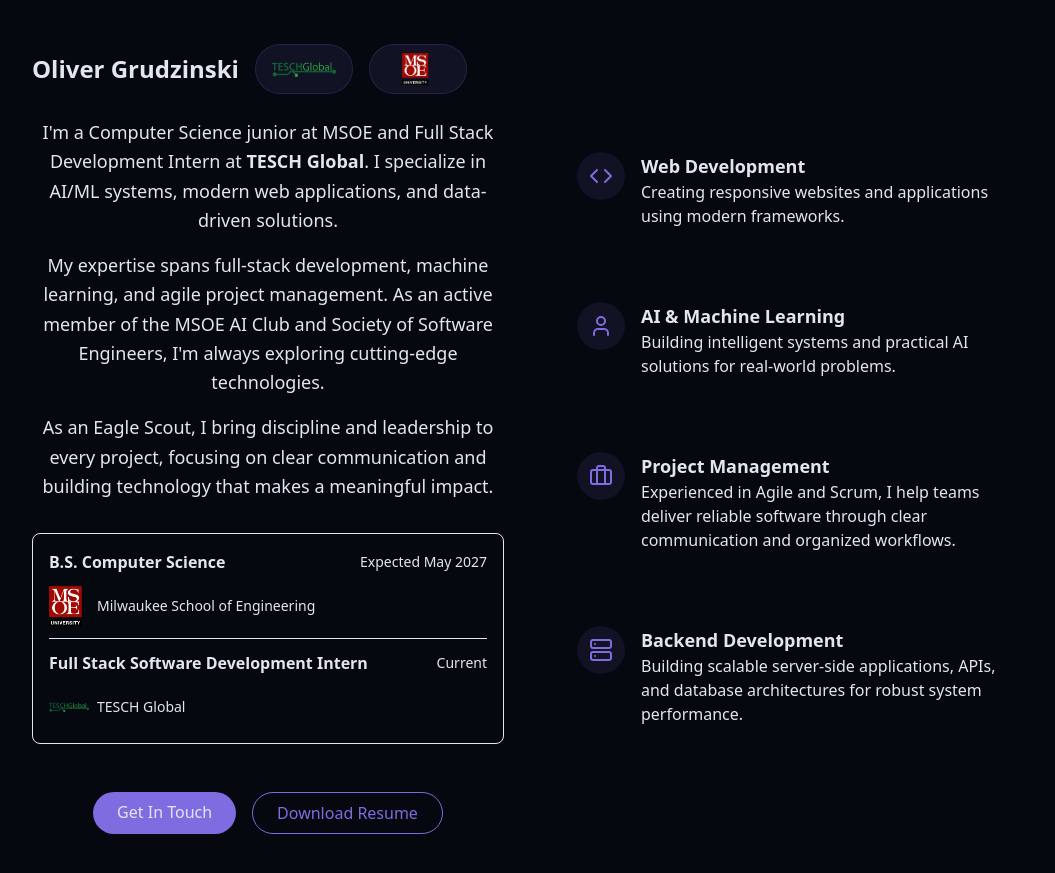
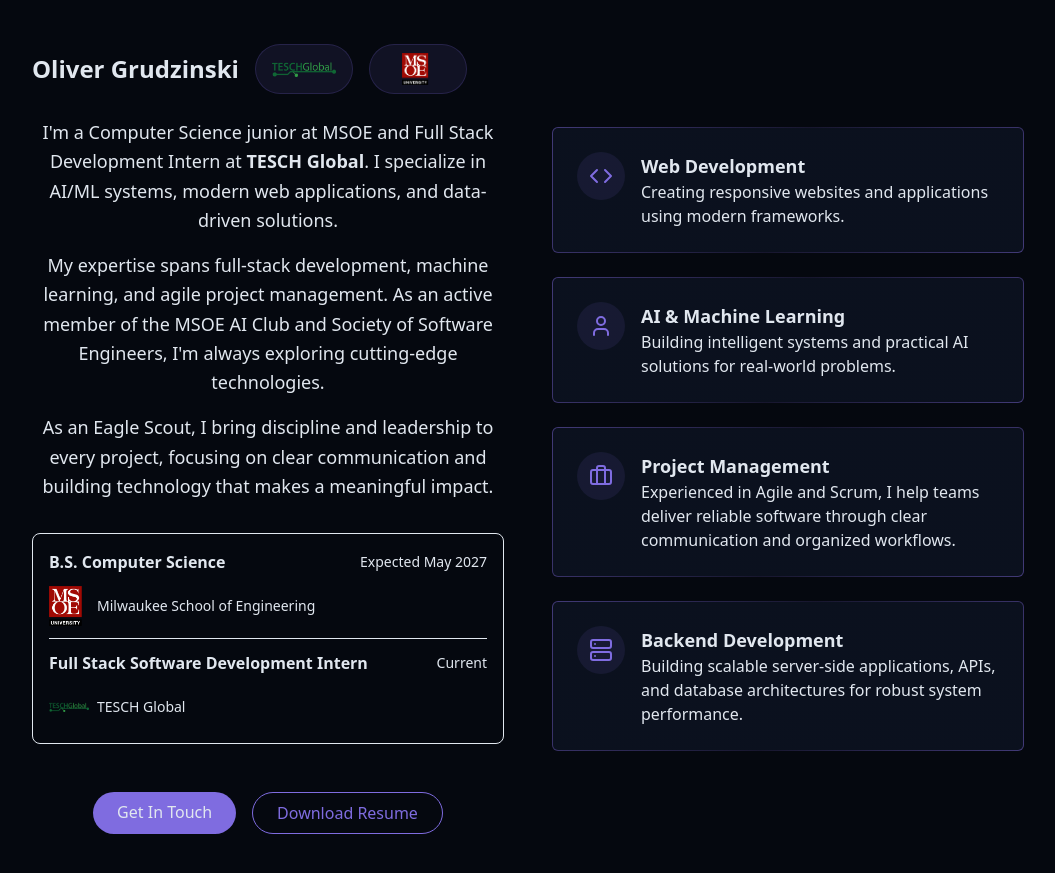
Before and after one commit to grudzinskio/Personal_Website, a React (Vite) app: page / in a window 1280 px wide. Shown: the part 940-1813 px from the top of the page, without its empty margins (128-1183 px from the left). Built offline with nearby package versions, Linux system fonts and the light colour scheme.

Commit message:
updated css to be more consistent

```diff
--- a/src/components/HeroSection.jsx
+++ b/src/components/HeroSection.jsx
@@ -89,7 +89,7 @@
                 <a
                     href="#projects"
                     aria-label="Go to Projects section"
-                    className="group flex flex-col items-center"
+                    className="group flex flex-col items-center focus-ring"
                 >
                     <div className="w-10 h-10 rounded-full border border-primary/40 bg-background/70 backdrop-blur-md flex items-center justify-center shadow-sm hover:shadow-md transition-all hover:bg-primary/10">
                         <LayoutGrid className="w-5 h-5 text-primary transition-transform group-hover:scale-110" />
@@ -101,7 +101,7 @@
                 <a
                     href="#about"
                     aria-label="Scroll to About section"
-                    className="group flex flex-col items-center"
+                    className="group flex flex-col items-center focus-ring"
                 >
                     <div className="w-10 h-10 rounded-full border border-primary/40 bg-background/70 backdrop-blur-md flex items-center justify-center shadow-sm hover:shadow-md transition-all hover:bg-primary/10">
                         <ArrowDown className="w-5 h-5 text-primary animate-bounce" />
--- a/src/index.css
+++ b/src/index.css
@@ -84,6 +84,8 @@
     --primary-foreground: 110 40% 98%;
 
     --border: 214 32% 91%;
+    --muted: 214 32% 91%;
+    --muted-foreground: 222 11% 40%;
   }
 
   .dark {
@@ -96,10 +98,17 @@
     --primary-foreground: 213 31% 91%;
 
     --border: 217 33% 20%;
+    --muted: 217 33% 20%;
+    --muted-foreground: 213 15% 75%;
   }
 
-  * padding {
-    @apply border-border;
+  /* Global element resets & quality-of-life */
+  * {
+    -webkit-tap-highlight-color: transparent;
+  }
+  *::selection {
+    background: hsl(var(--primary) / 0.35);
+    color: hsl(var(--primary-foreground));
   }
 
   html {
@@ -109,6 +118,9 @@
   body {
     @apply bg-background text-foreground transition-colors duration-300;
     font-feature-settings: "rlig" 1, "calt", 1;
+    -webkit-font-smoothing: antialiased;
+    text-rendering: optimizeLegibility;
+    background-image: radial-gradient(circle at 50% 20%, hsl(var(--primary)/0.08), transparent 60%);
   }
 }
 
@@ -167,16 +179,20 @@
 }
 
 @utility gradient-border {
-  @apply relative rounded-md;
-  background: linear-gradient(to right, hsl(var(--card)));
-  background-clip: padding-box;
-  border:1px solid transparent;
+  @apply relative rounded-md border border-transparent; /* fallback */
+  background:
+    linear-gradient(hsl(var(--card)), hsl(var(--card))) padding-box,
+    linear-gradient(110deg, hsl(var(--primary)/0.5), hsl(var(--primary)/0.15), hsl(var(--primary)/0.5)) border-box;
 }
 
 @utility cosmic-button {
-  @apply px-6 py-2 rounded-full bg-primary text-primary-foreground font-medium transition-shadow
+  @apply px-6 py-2 rounded-full bg-primary text-primary-foreground font-medium
     transition-all duration-300 hover:shadow-[0_0_10px_rgba(139,92,246,0.5)]
     hover:scale-105 active:scale-95;
+}
+
+@utility focus-ring {
+  @apply outline-none focus-visible:ring-2 focus-visible:ring-primary/60 focus-visible:ring-offset-2 focus-visible:ring-offset-background;
 }
 
 @utility star {
@@ -211,3 +227,12 @@
   padding: 0;
   text-align: center;
 }
+
+/* Respect reduced motion preferences */
+@media (prefers-reduced-motion: reduce) {
+  [class*="animate-"] {
+    animation: none !important;
+    transition: none !important;
+  }
+  .meteor, .star { display: none; }
+}
```
